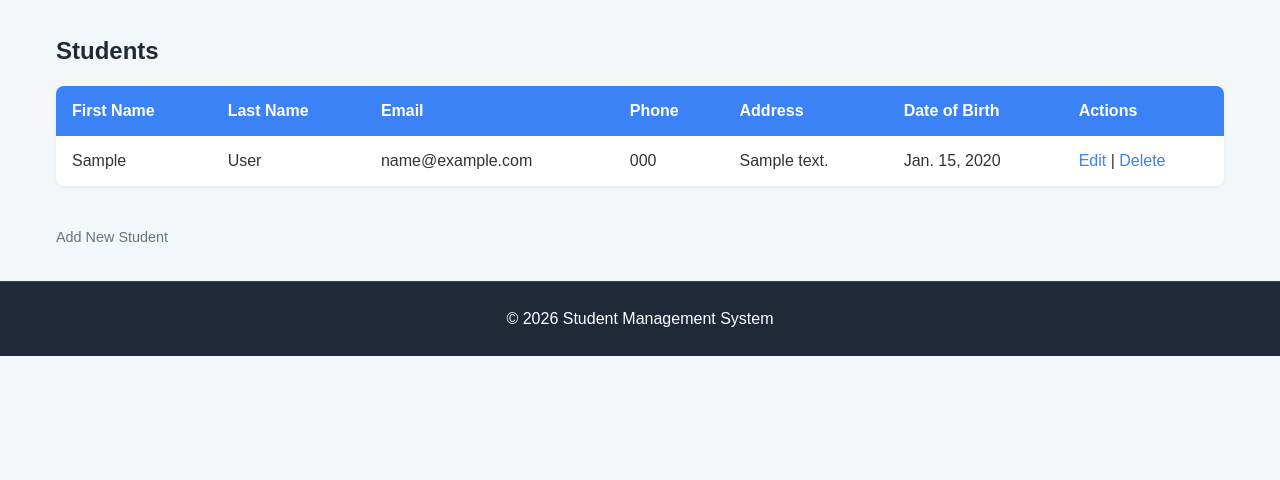
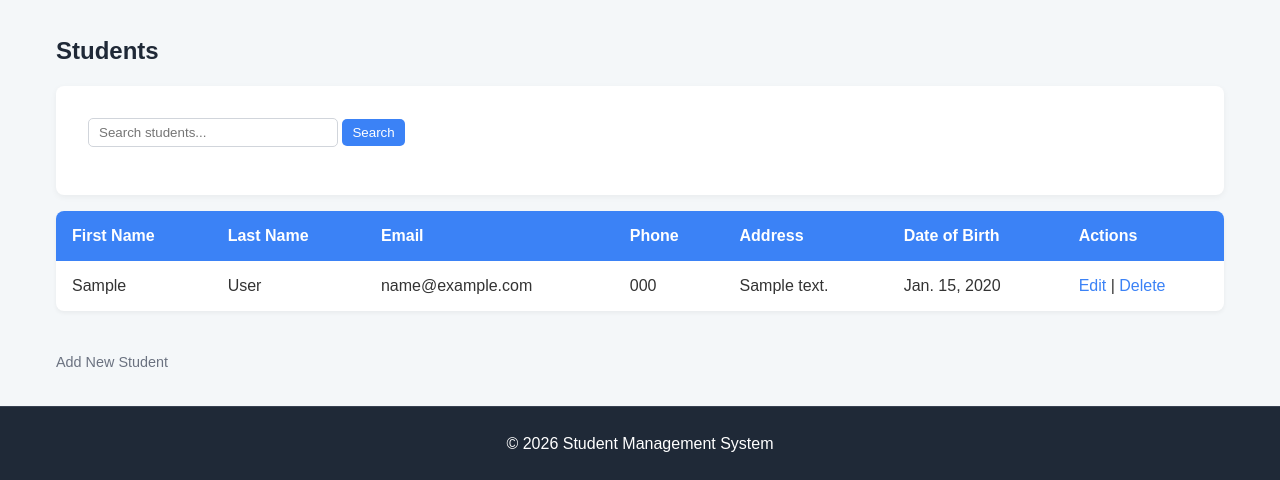
Before and after one commit to maryam-arif-dev/student-management-django, a Django app: page /students/ in a window 1280 px wide. Shown: the part 72-552 px from the top of the page. Run offline with Django 5.2, Linux system fonts and the light colour scheme; a user stored in the database is signed in; tables that the repository leaves empty hold one stand-in row (values such as "Sample post").

Commit message:
feat(students): add search field to student list page
- Added search input to filter students by first name or email
- Implemented placeholder text for better UX
- Preserved search query in input after submission

```diff
--- a/student_management/static/styles/style.css
+++ b/student_management/static/styles/style.css
@@ -418,3 +418,17 @@ h2 {
 .btn-logout:hover {
   background-color: #e04343;
 }
+/* Student Search form style */
+.search-form {
+  margin-bottom: 1rem;
+}
+
+.search-form input {
+  padding: 6px 10px;
+  width: 250px;
+}
+
+.search-form button {
+  padding: 6px 10px;
+  cursor: pointer;
+}
--- a/student_management/students/templates/students/student_list.html
+++ b/student_management/students/templates/students/student_list.html
@@ -2,6 +2,17 @@
 <div class="list student-list">
   <div class="list-title student-list-title">
     <h2>Students</h2>
+  </div>
+  <div class="list-search">
+    <form method="get" class="search-form">
+      <input
+        type="text"
+        name="q"
+        placeholder="Search students..."
+        value="{{ query | default:'' }}"
+      />
+      <button type="submit">Search</button>
+    </form>
   </div>
   <div class="list-table student-list-table">
     <table>
--- a/student_management/students/views.py
+++ b/student_management/students/views.py
@@ -3,15 +3,27 @@ from .models import Student
 from .forms import StudentForm
 from django.contrib import messages
 from django.contrib.auth.decorators import login_required
+from django.db.models import Q
 
 # Restrict Pages to Logged-in Users
 @login_required(login_url='core:login')
 # Fetch data from student
 def student_list(request):
-    students = Student.objects.all()
-    return render(request, 'students/student_list.html', {
-        'students': students
-    })
+    # Search view | Show that based on search input value in student list table
+    query = request.GET.get('q')
+    if query:
+        students = Student.objects.filter(
+            Q(first_name__icontains=query) |
+            Q(email__icontains=query)
+        )
+        # Show all students from databse tabel in UI tabe
+    else:
+        students = Student.objects.all()
+    context = {
+        'students': students,
+        'query': query
+    }
+    return render(request, 'students/student_list.html', context)
 # Add new Students
 def add_student(request):
     if request.method == 'POST':
```
